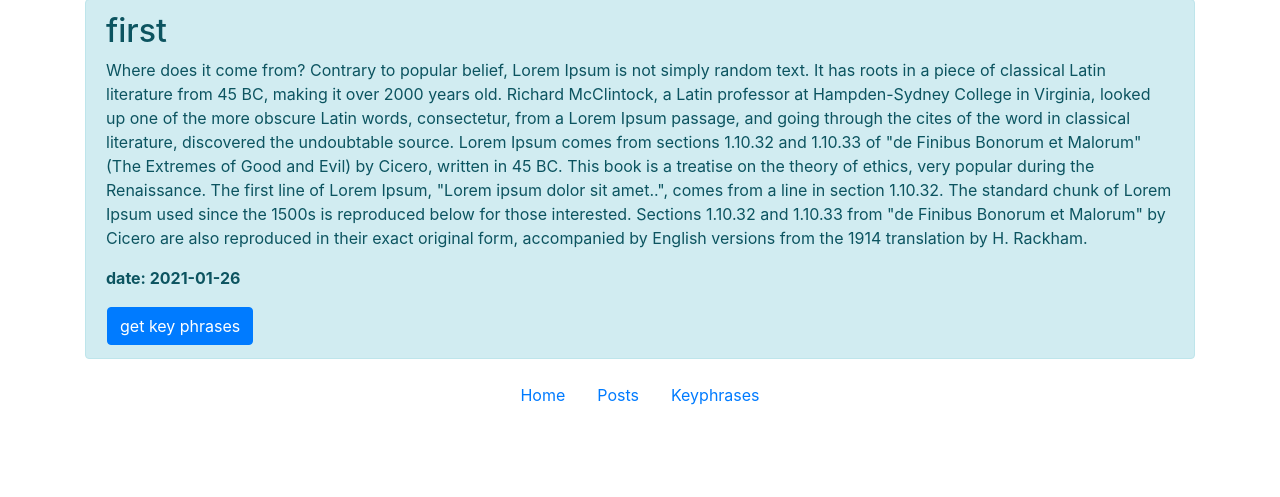
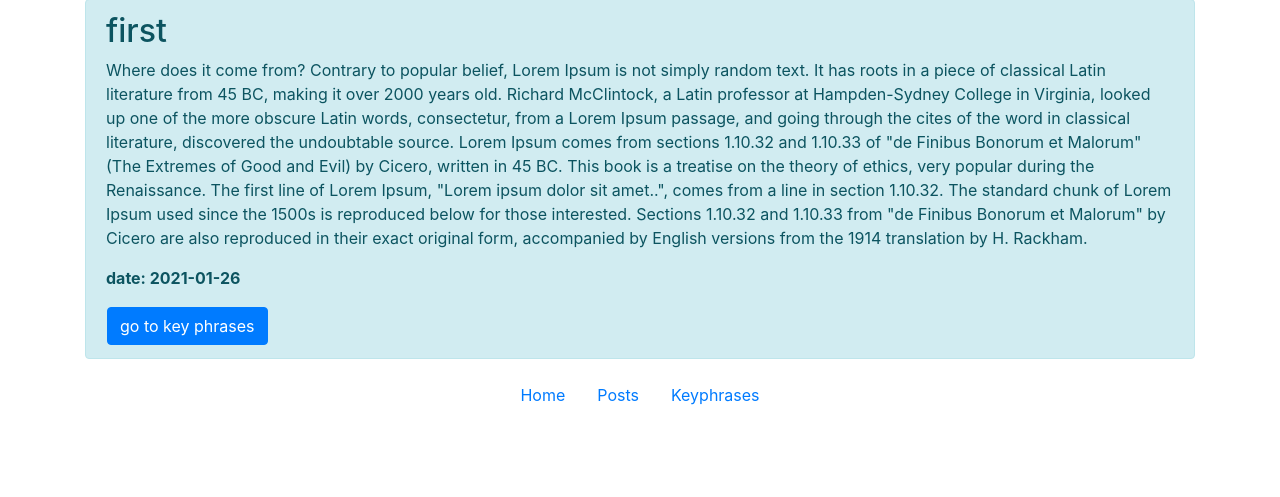
Before and after one commit to Zimitrius/app_py, a Flask app: page /posts in a window 1280 px wide. Shown: the part 105-602 px from the top of the page. Run offline with Flask 2, Linux system fonts and the light colour scheme; data comes from the database, SQL or seed files in the repository; some libraries are stand-ins or nearby versions.

```diff
--- a/app.py
+++ b/app.py
@@ -2,6 +2,7 @@ from flask import Flask, render_template, url_for, request, redirect
 from flask_sqlalchemy import SQLAlchemy
 from datetime import datetime
 import keyphrase_tools
+
 
 app = Flask(__name__)
 app.config['SQLALCHEMY_DATABASE_URI'] = 'sqlite:///test.db'
@@ -85,8 +86,7 @@ def create_article():
 			return redirect('/posts')
 		except:
 			return 'Something’s not right \nTry again'
-	else:
-		return render_template("create-article.html")
+	return render_template("create-article.html")
 
 
 if __name__ == '__main__':
--- a/templates/posts.html
+++ b/templates/posts.html
@@ -13,11 +13,9 @@
                     <h2>{{ e.title }}</h2>
                     <p>{{ e.text }}</p>
                     <p><b>date: {{ e.date.date() }}</b></p>
-
                 <table class="text">
                     <tr>
-                    <td><a href="/posts/{{ e.id }}" class="btn btn-primary">get key phrases</a></td>
-
+                        <td><a href="/posts/{{ e.id }}" class="btn btn-primary">go to key phrases</a></td>
                     </tr>
                 </table>
             </div>
```
Also changed, not shown: requirements.txt (added, +27 -0 lines). Lines whose indentation alone changed are shown as unchanged.
